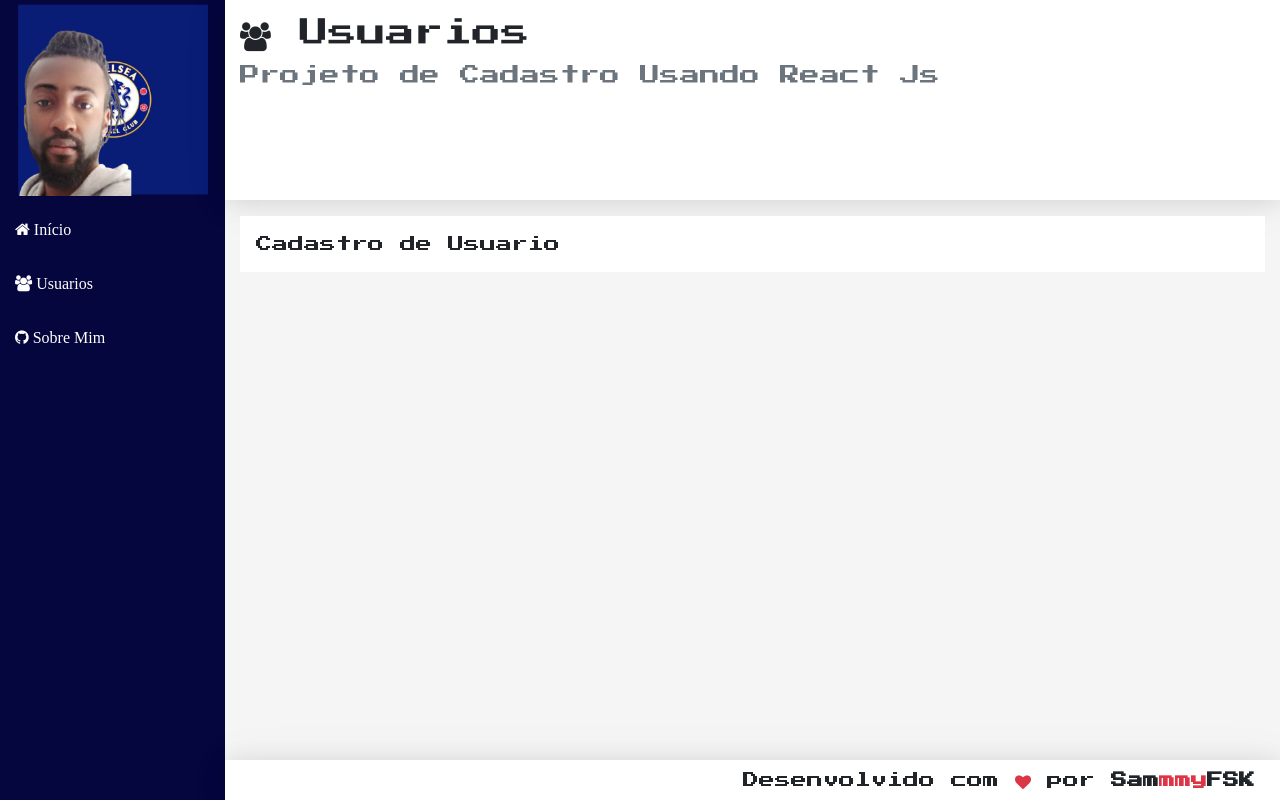
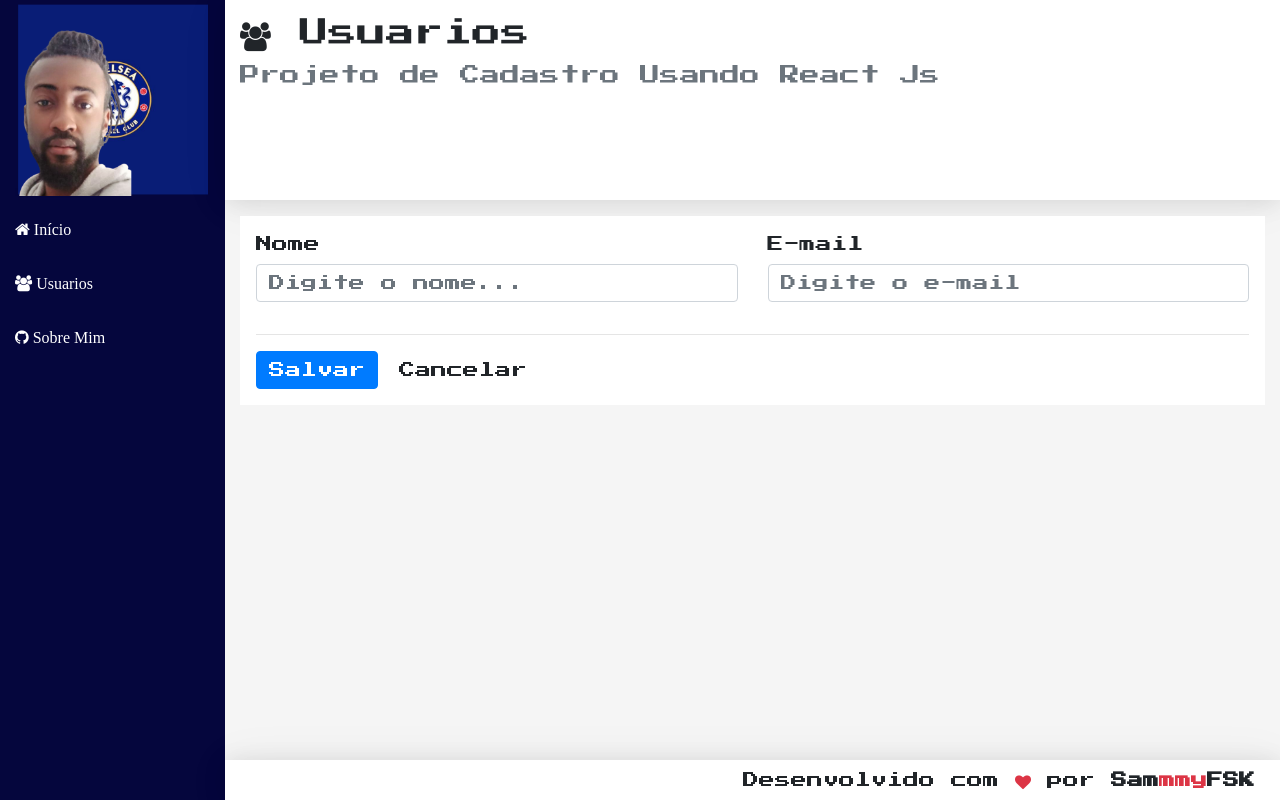
Before and after one commit to samuelbatista3rios/frontend, a React (Create React App) app: page /users in a window 1280 px wide. Built offline with nearby package versions, Linux system fonts and the light colour scheme.

Commit message:
ReactCadastro

```diff
--- a/src/components/main/App.jsx
+++ b/src/components/main/App.jsx
@@ -9,12 +9,13 @@
 import Routes from './Routes'
 import Footer from "../template/Footer";
 
-export default (props) =>
+export default (props) => (
   <BrowserRouter>
     <div className="app">
       <Logo />
       <Nav />
-    <Routes/>
+      <Routes />
       <Footer />
     </div>
   </BrowserRouter>
+);
--- a/src/components/template/Nav.jsx
+++ b/src/components/template/Nav.jsx
@@ -8,7 +8,7 @@
    {/* <a href="#/">
        <i className="fa fa-home"></i>Início
 </a>*/}
-     <Link to="#/">
+     <Link to="/">
         <i className='fa fa-home'> Início</i>
     </Link>
     <Link to="/users">
--- a/src/components/user/UserCrud.jsx
+++ b/src/components/user/UserCrud.jsx
@@ -1,5 +1,6 @@
 import React, {Component} from "react";
 import Main from '../template/Main'
+import axios from 'axios'
 
 const headerProps ={
     icon: 'users',
@@ -7,11 +8,96 @@
     subtitle: 'Cadastro de Usúarios: Incluir, Listar, Alterar e Excluir '
 }
 
+const baseUrl = 'http://localhost:3001/users'
+const initialState ={
+    user:{
+      name:'',
+     email: ''
+    },
+    list:[]
+}
 export default class UserCrud extends Component {
-    render(){
+                 state = { ...initialState };
+                 clear() {
+                   this.setState({ user: initialState.user });
+                 }
+                 save() {
+                   const user = this.state.user;
+                   const method = user.id ? "put" : "post";
+                   const url = user.id ? `${baseUrl}/${user.id}` : baseUrl
+                   axios[method](url, user)
+                   .then(resp=> {
+                     const list = this.getUpdateList(resp.data);
+                     this.setState({ user: initialState.user, list });
+                   });
+                 }
+                 getUpdateList(user) {
+                   const list = this.state.list.filter((u) => u.id !== user.id);
+                   list.unshift(user);
+                   return list;
+                 }
+                 updateField(event) {
+                   const user = { ...this.state.user };
+                   user[event.target.name] = event.target.value;
+                   this.setState({ user });
+                 }
+                 renderForm() {
+                   return (
+                     <div className="form">
+                       <div className="row">
+                         <div className="col-12 col-md-6">
+                           <div className="form-group">
+                             <label>Nome</label>
+                             <input
+                               type="text"
+                               className="form-control"
+                               name="name"
+                               value={this.state.user.name}
+                               onChange={(e) => this.updateField(e)}
+                               placeholder="Digite o nome..."
+                             />
+                           </div>
+                         </div>
+
+                         <div className="col-12 col-md-6">
+                           <div className="form-group">
+                             <label>E-mail</label>
+                             <input
+                               type="text"
+                               className="form-control"
+                               name="email"
+                               value={this.state.user.email}
+                               onChange={(e) => this.updateField(e)}
+                               placeholder="Digite o e-mail"
+                             />
+                           </div>
+                         </div>
+                       </div>
+
+                       <hr />
+                       <div className="row">
+                         <div className="col-12 d-flex justify-content-">
+                           <button
+                             className="btn btn-primary"
+                             onClick={(e) => this.save(e)}
+                           >
+                             Salvar
+                           </button>
+                           <button
+                             className="btn btn-secundary ml-2"
+                             onClick={(e) => this.clear(e)}
+                           >
+                             Cancelar
+                           </button>
+                         </div>
+                       </div>
+                     </div>
+                   );
+                 }
+                 render() {
                    return (
                    <Main {...headerProps}>
-                Cadastro de Usuario
+                       {this.renderForm()}
                        </Main>
                    )
                  }
```
Lines whose indentation alone changed are shown as unchanged.
